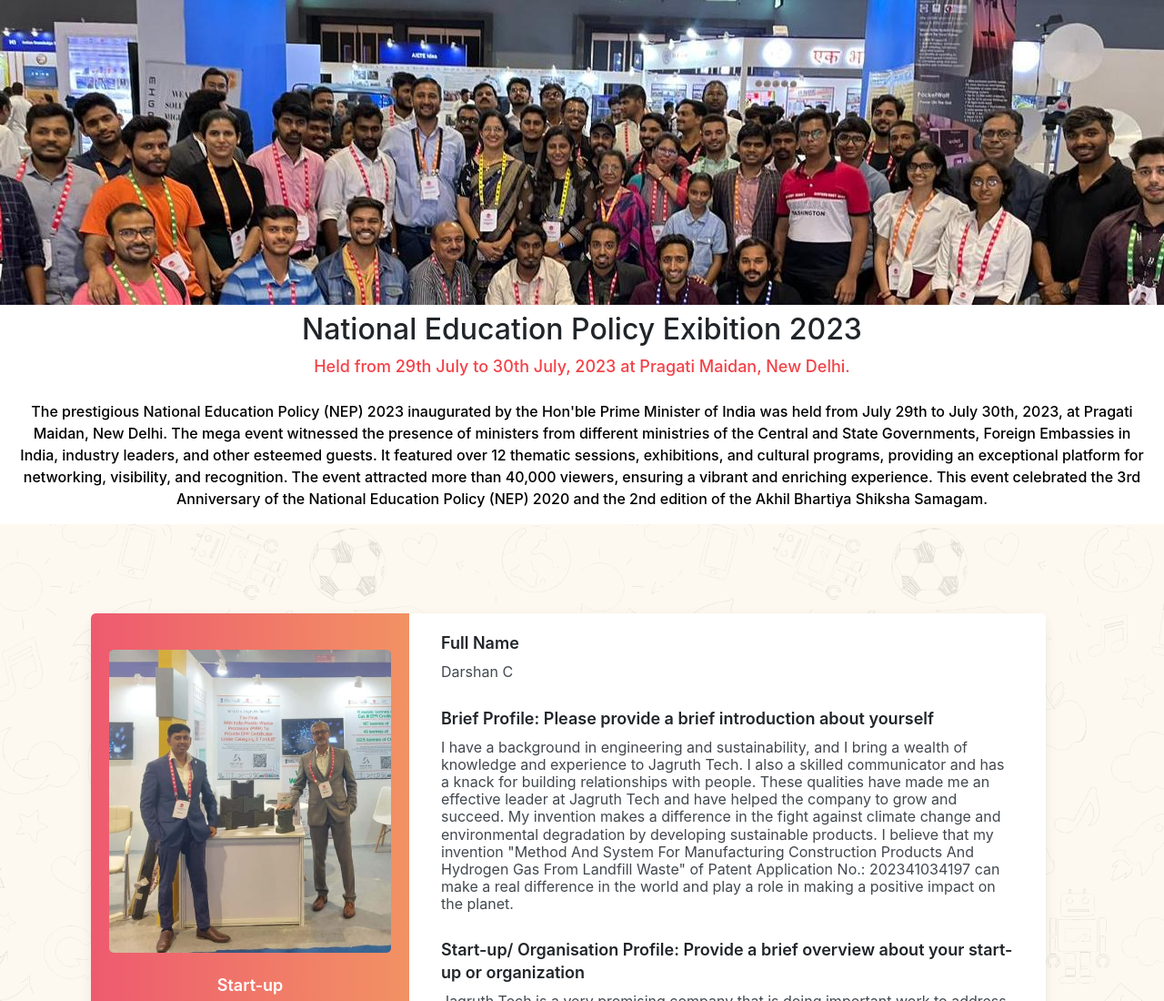
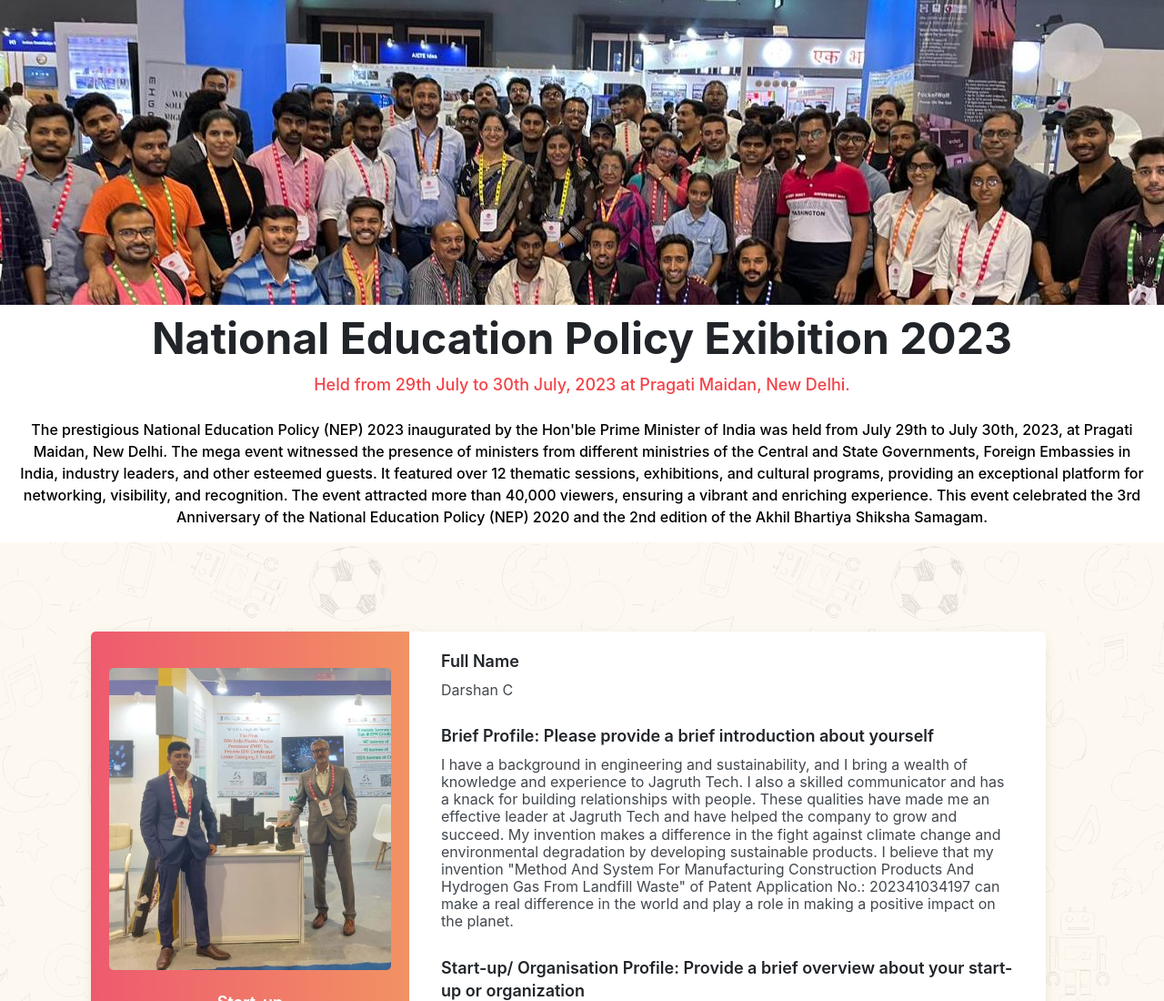
Before and after one commit to uzibytes/NEP-Feedback, a plain HTML site: page index.html in a window 1280 px wide. Shown: the top 1100 px of the page at 91% size. Drawn offline with nearby package versions, Linux system fonts and the light colour scheme.

Commit message:
heading fix

```diff
--- a/index.html
+++ b/index.html
@@ -142,6 +142,11 @@
 
       .card .card-block p {
         line-height: 25px;
+      }
+
+      .heading {
+        font-weight: 700;
+        font-size: 3rem;
       }
 
       /* @media only screen and (min-width: 1400px) {
```
Also changed, not shown: 1 other file.
